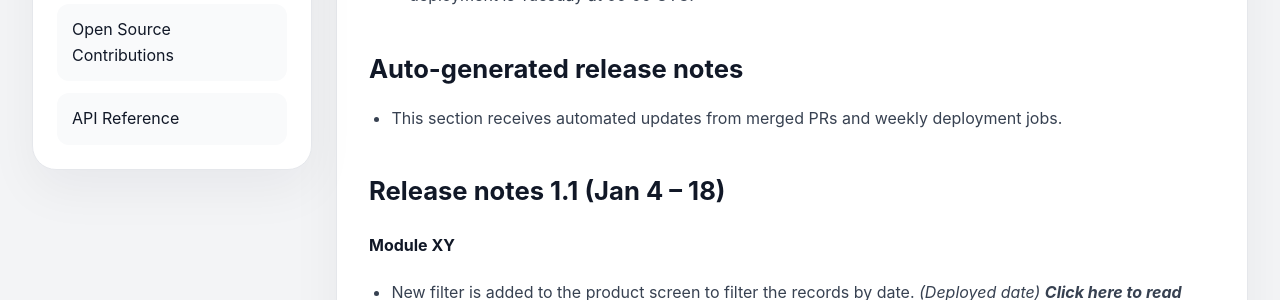
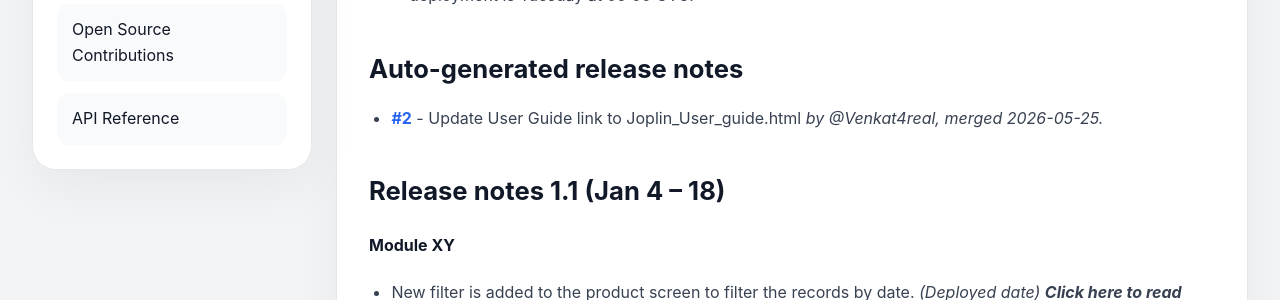
Before and after one commit to Venkat4real/FriedNotes, a Jekyll site: the page built from docs/release_notes.md, in a window 1280 px wide and 900 px high. Shown: the part 365-665 px from the top of the window. Built offline with Jekyll 4.4.1, drawn with Linux system fonts in a browser that asks for light colours.

Commit message:
docs: auto-update release notes

```diff
--- a/docs/release_notes.md
+++ b/docs/release_notes.md
@@ -9,8 +9,8 @@ description: Keep up with the latest product updates, releases, and feature enha
 > The next scheduled deployment is Tuesday at 09:00 UTC.
 
 ## Auto-generated release notes
+- **[#2](https://github.com/Venkat4real/FriedNotes/pull/2)** - Update User Guide link to Joplin_User_guide.html *by @Venkat4real, merged 2026-05-25.*
 
-- This section receives automated updates from merged PRs and weekly deployment jobs.
 
 ## Release notes 1.1 (Jan 4 – 18)
 
```
